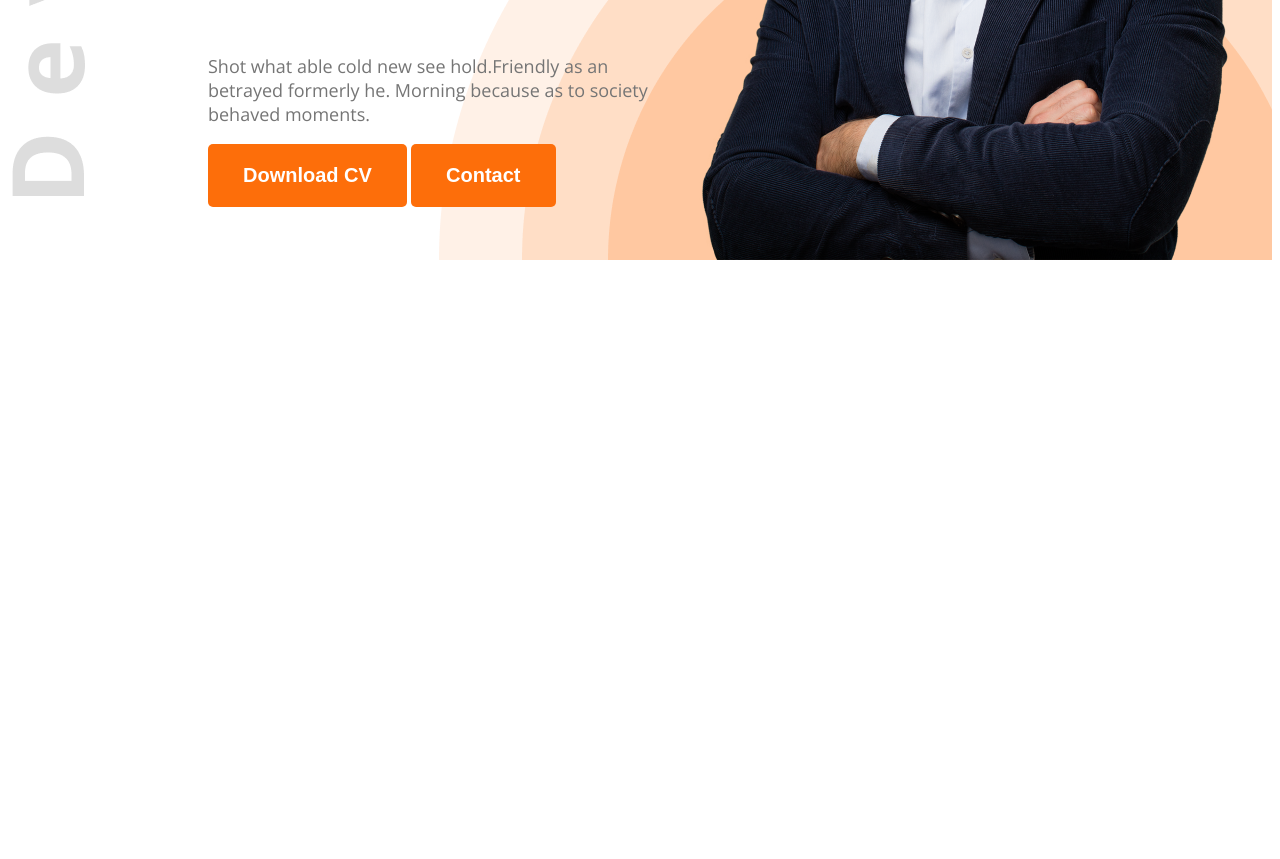
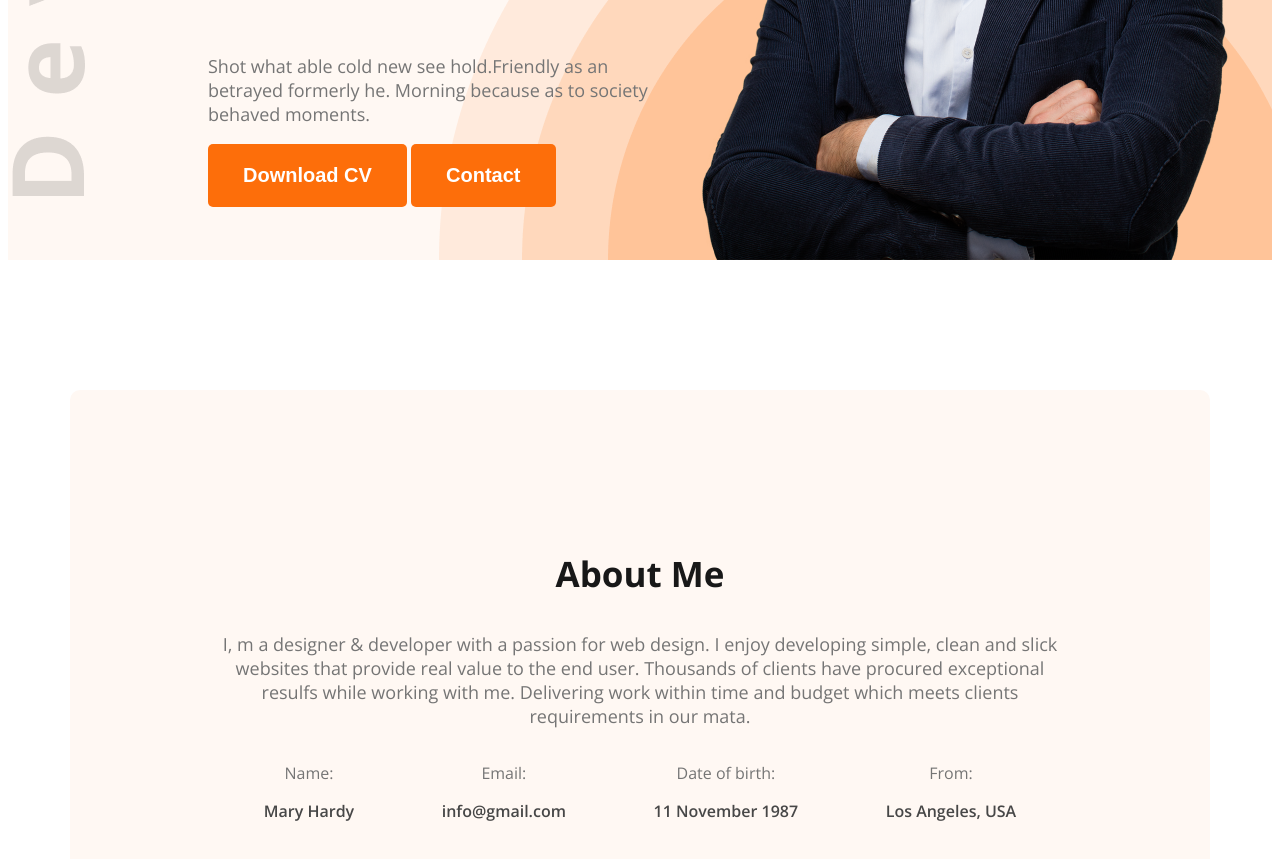
Before and after one commit to tanzimine/web-dev-portfolio, a plain HTML site: page index.html in a window 1280 px wide. Shown: the part 575-1434 px from the top of the page. Before the commit the page ends 843 px from the top, so only its background shows below. Drawn offline with nearby package versions, Linux system fonts and the light colour scheme.

Commit message:
added about me sec

```diff
--- a/Styles/portfolio.css
+++ b/Styles/portfolio.css
@@ -25,6 +25,19 @@
     border-radius: 5px;
     border: none;
 
+}
+
+.secondary-bg{
+    background-color: #FFF8F3;
+}
+.section-title{
+    font-size: 35px;
+    font-weight: bold;
+    color: #181818;
+}
+.sec-description{
+    font-size: 18px;
+    color: #757575;
 }
 /* header */
 .header{
@@ -84,3 +97,25 @@ nav li a{
     justify-content: space-between;
     margin: 0 35px 0 200px;
 }
+/* main styles */
+main{
+    max-width: 1140px;
+    margin: 0 auto;
+}
+/* About Styles */
+.about{
+    border-radius: 10px;
+    padding: 125px 150px;
+    text-align: center;
+    margin-top: 130px;
+}
+.about-items{
+    display: flex;
+    justify-content: space-around;
+}
+.item-title{
+    color: #757575;
+}
+.item-description{
+    font-weight: 600;
+}
--- a/index.html
+++ b/index.html
@@ -12,7 +12,7 @@
 
 </head>
 <body class="open-sans-normal">
-    <header class="header">
+    <header class="header secondary-bg">
         <nav>
             <h3 class="nav-title">Ma<span class="text-primary">r</span>y</h3>
             <ul>
@@ -35,7 +35,29 @@
     </header>
 
     <main>
-
+        <section class="about secondary-bg">
+            <h3 class="section-title">About Me</h3>
+            <p class="sec-description">I, m a designer & developer with a passion for web design. I enjoy developing simple, clean and slick websites that provide real value to the end user. Thousands of clients have procured exceptional resulfs while working with me. Delivering work within time and budget which meets clients requirements in our mata.</p>
+            <div class="about-items">
+                <!-- .about-item*4>p.item-title+p.item-description -->
+                <div class="about-item">
+                    <p class="item-title">Name:</p>
+                    <p class="item-description dark-2">Mary Hardy</p>
+                </div>
+                <div class="about-item">
+                    <p class="item-title">Email:</p>
+                    <p class="item-description dark-2">info@gmail.com</p>
+                </div>
+                <div class="about-item">
+                    <p class="item-title">Date of birth:</p>
+                    <p class="item-description dark-2">11 November 1987</p>
+                </div>
+                <div class="about-item">
+                    <p class="item-title">From:</p>
+                    <p class="item-description dark-2">Los Angeles, USA</p>
+                </div>
+            </div>
+        </section>
     </main>
 
     <footer>
```
